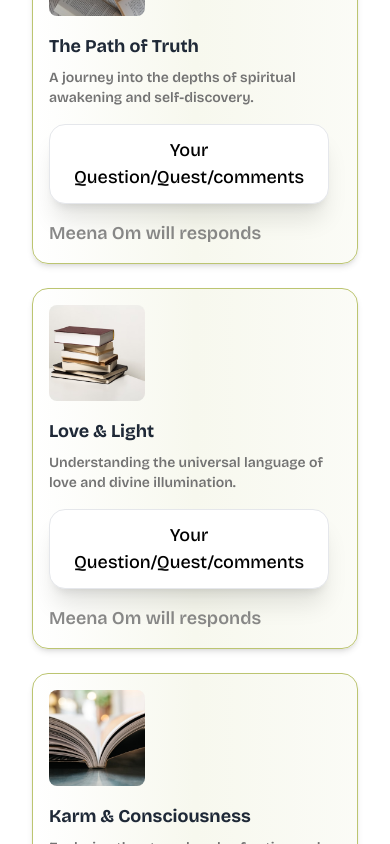
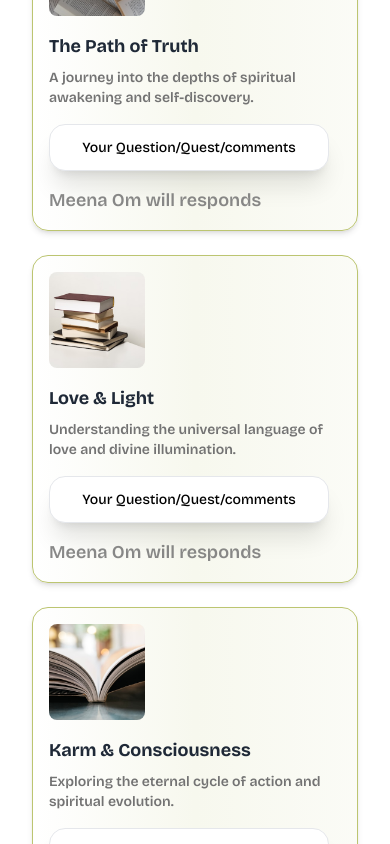
Before and after one commit to vansh-justcharge/Pranam_frontend, a React (Vite) app: page / in a window 390 px wide. Shown: the part 5520-6364 px from the top of the page. Built offline with nearby package versions, Linux system fonts and the light colour scheme.

Commit message:
Change button text size in Publications component

```diff
--- a/src/components/Home/Publications.jsx
+++ b/src/components/Home/Publications.jsx
@@ -72,7 +72,7 @@
 
             {/* Button Section */}
             <div className="flex flex-col items-start md:items-end">
-              <button className="px-4 py-3   rounded-[16px] w-[280px] sm:w-[310px] bg-white text-black text-[18px] font-medium shadow-xl border">
+              <button className="px-4 py-3   rounded-[16px] w-[280px] sm:w-[310px] bg-white text-black text-[14px] sm:text-[18px] font-medium shadow-xl border">
                 Your Question/Quest/comments
               </button>
               <p className="text-[18px] text-[#737373D9] mt-4 mr-12 font-semibold">
```
